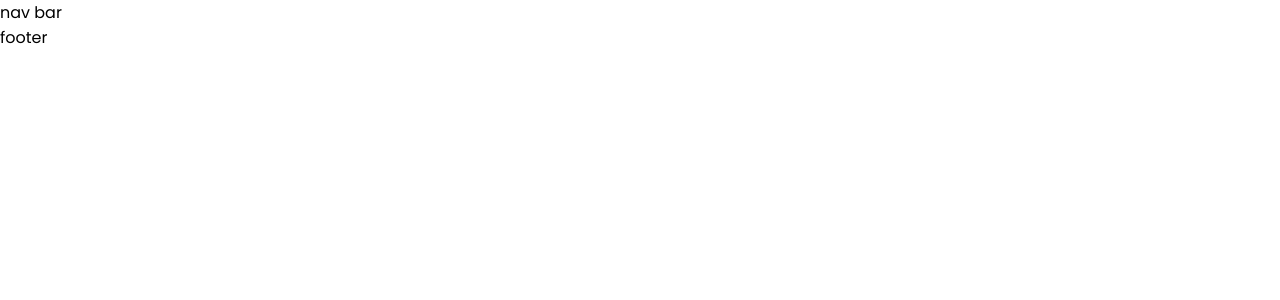
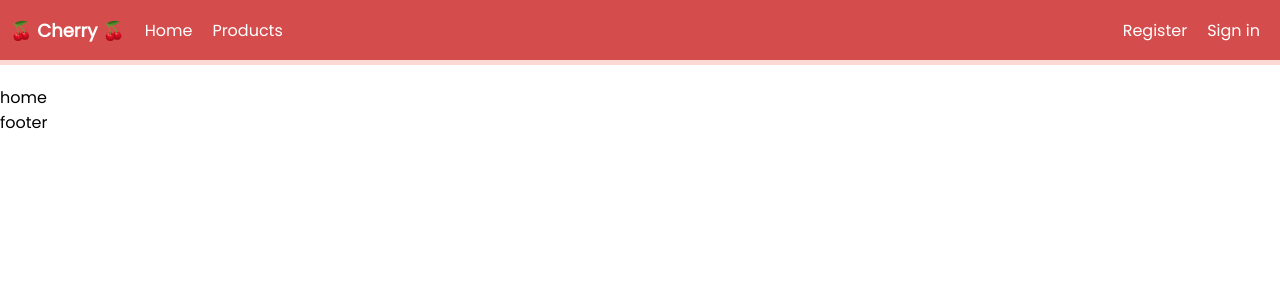
Before and after one commit to JingyiNiu/react-cherry-project, a React (Create React App) app: page / in a window 1280 px wide. Shown: the top 300 px of the page. Built offline with nearby package versions, Linux system fonts and the light colour scheme.

Commit message:
style nav component

```diff
--- a/src/App.css
+++ b/src/App.css
@@ -1,38 +1,4 @@
-.App {
-  text-align: center;
+:root {
+  --primary-color: #d54c4c;
+  --secondary-color: #fcd8d4;
 }
-
-.App-logo {
-  height: 40vmin;
-  pointer-events: none;
-}
-
-@media (prefers-reduced-motion: no-preference) {
-  .App-logo {
-    animation: App-logo-spin infinite 20s linear;
-  }
-}
-
-.App-header {
-  background-color: #282c34;
-  min-height: 100vh;
-  display: flex;
-  flex-direction: column;
-  align-items: center;
-  justify-content: center;
-  font-size: calc(10px + 2vmin);
-  color: white;
-}
-
-.App-link {
-  color: #61dafb;
-}
-
-@keyframes App-logo-spin {
-  from {
-    transform: rotate(0deg);
-  }
-  to {
-    transform: rotate(360deg);
-  }
-}
--- a/src/components/nav/nav.component.tsx
+++ b/src/components/nav/nav.component.tsx
@@ -1,9 +1,29 @@
-import React from "react";
+import { Link } from "react-router-dom";
 
 import "./nav.style.css";
 
 const Nav = () => {
-  return <div>nav bar</div>;
+  return (
+    <div className='navbar'>
+      <div className='nav-left'>
+        <div className='nav-item nav-logo'>🍒 Cherry 🍒</div>
+        <Link to='/' className='nav-item nav-link'>
+          Home
+        </Link>
+        <Link to='/products' className='nav-item nav-link'>
+          Products
+        </Link>
+      </div>
+      <div className='nav-right'>
+        <Link to='/' className='nav-item nav-link'>
+          Register
+        </Link>
+        <Link to='/' className='nav-item nav-link'>
+          Sign in
+        </Link>
+      </div>
+    </div>
+  );
 };
 
 export default Nav;
--- a/src/components/nav/nav.style.css
+++ b/src/components/nav/nav.style.css
@@ -0,0 +1,30 @@
+.navbar {
+  display: flex;
+  justify-content: space-between;
+  background-color: var(--primary-color);
+  margin-bottom: 20px;
+  border-bottom: 5px solid var(--secondary-color);
+}
+
+.nav-left,
+.nav-right {
+  height: 60px;
+  display: flex;
+  align-items: center;
+}
+
+.nav-item {
+  margin-right: 20px;
+  color: #fff;
+  text-decoration: none;
+}
+
+.nav-logo {
+  margin-left: 10px;
+  font-weight: 600;
+  font-size: 18px;
+}
+
+.nav-link:hover {
+  border-bottom: 4px solid var(--secondary-color);
+}
--- a/src/pages/home/home.page.tsx
+++ b/src/pages/home/home.page.tsx
@@ -3,7 +3,7 @@
 import "./home.style.css";
 
 const Home = () => {
-  return <div></div>;
+  return <div>home</div>;
 };
 
 export default Home;
--- a/src/pages/products/products.page.tsx
+++ b/src/pages/products/products.page.tsx
@@ -3,7 +3,7 @@
 import "./products.style.css";
 
 const Products = () => {
-  return <div></div>;
+  return <div>products</div>;
 };
 
 export default Products;
```
